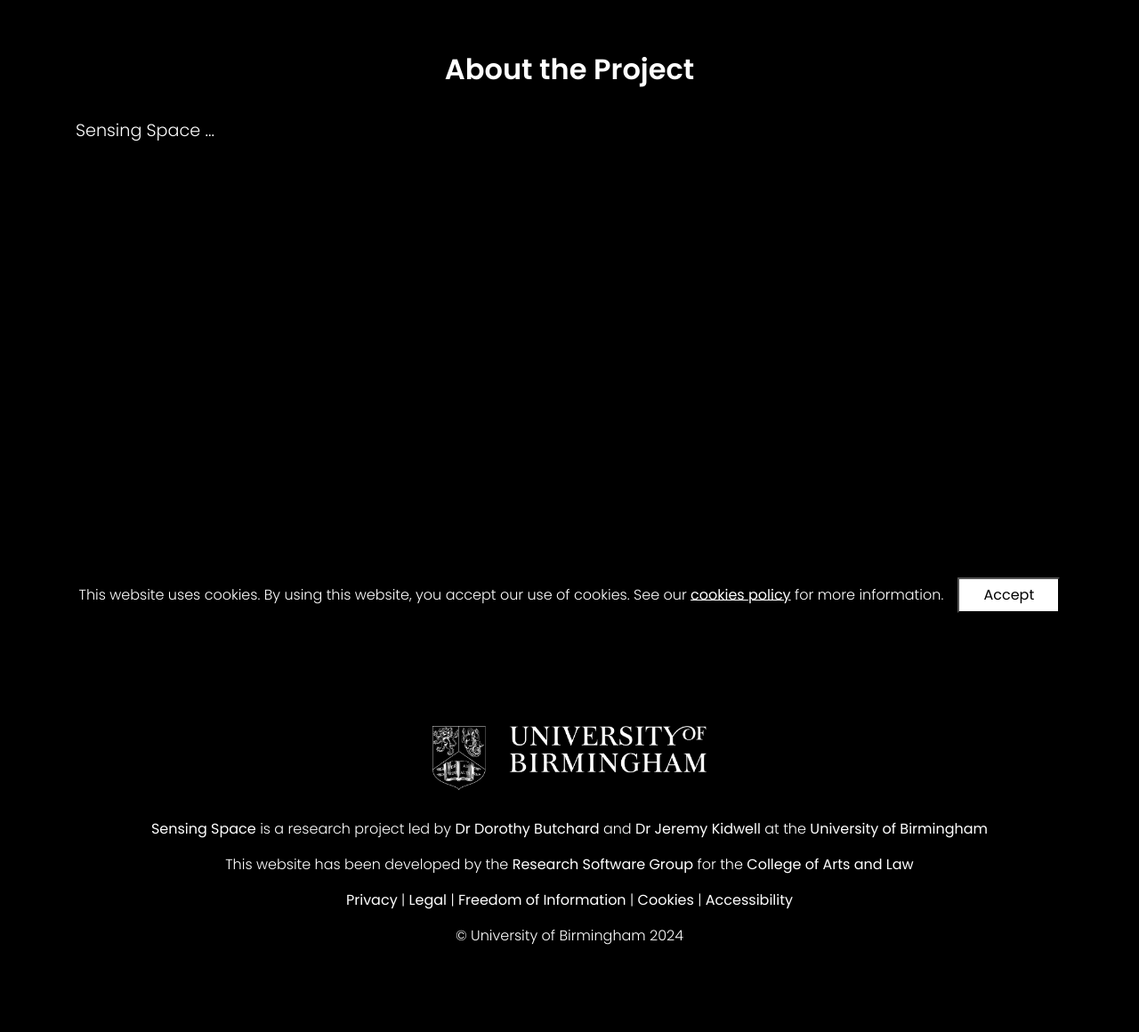
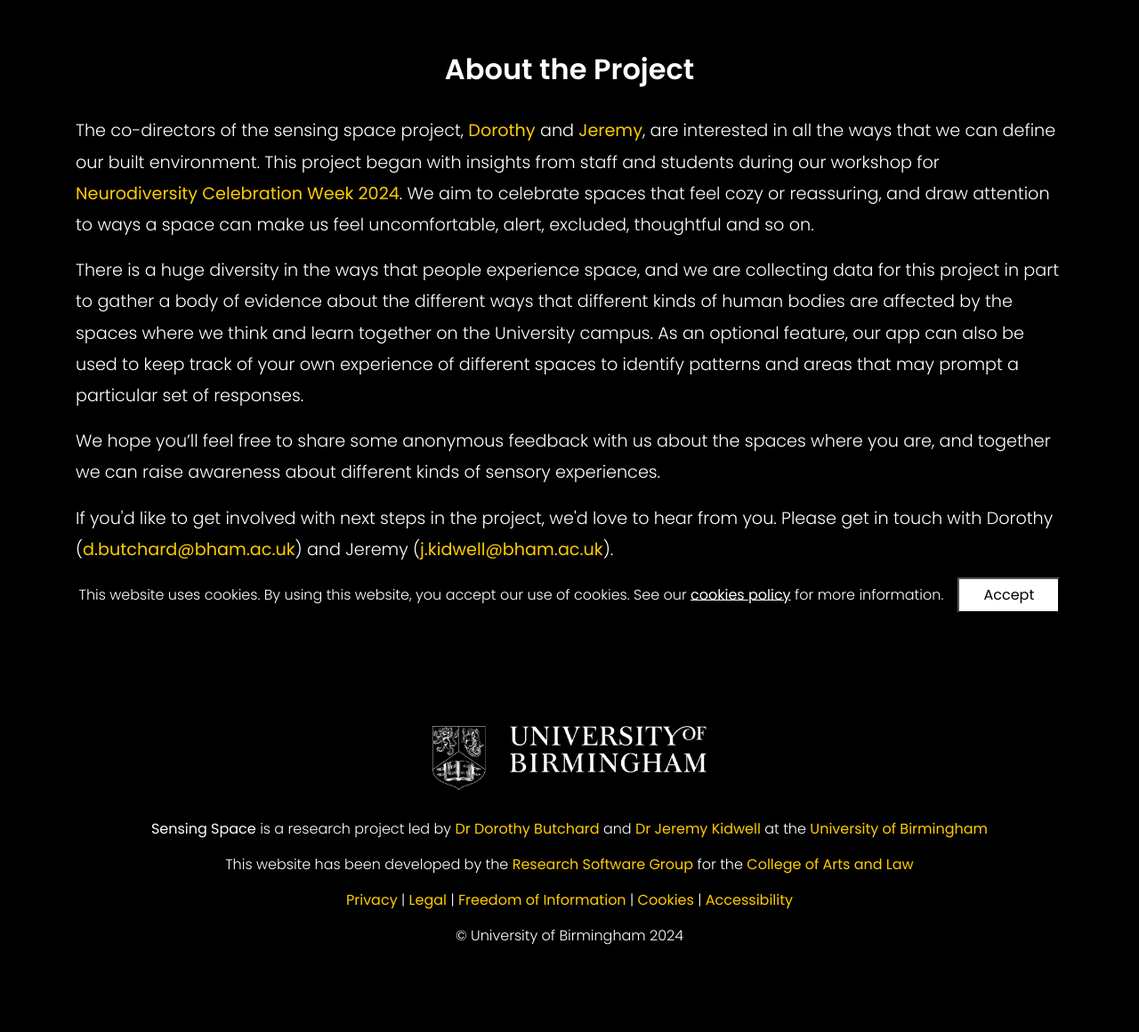
Before and after one commit to bear-rsg/sensing-space, a Django app: page /about/ in a window 1280 px wide. Shown: the part 69-1229 px from the top of the page at 89% size. Run offline with Django 4.2, Linux system fonts and the light colour scheme; parts of the project's set-up code (start-up, migrations or seed data) failed here and were passed over; some libraries are stand-ins or nearby versions.

Commit message:
latest updates from Jeremy, inc about content, location changes, etc

```diff
--- a/django/core/static/css/custom.css
+++ b/django/core/static/css/custom.css
@@ -14,7 +14,7 @@
 }
 
 a {
-    color: #FFF;
+    color: var(--color-primary);
     font-weight: 500;
 }
 
@@ -399,7 +399,7 @@
 
 #campus-iframe {
     width: 100%;
-    height: calc(100vh - 5em);
+    height: calc(100vh - 7em);
     margin-top: 4em;
     display: block;
     border: none;
--- a/django/general/templates/general/about.html
+++ b/django/general/templates/general/about.html
@@ -6,7 +6,16 @@
 <section class="container">
     <h2>About the Project</h2>
     <p>
-        Sensing Space ...
+        The co-directors of the sensing space project, <a href="https://www.birmingham.ac.uk/staff/profiles/english/butchard-dorothy">Dorothy</a> and <a href="https://www.birmingham.ac.uk/staff/profiles/tr/kidwell-jeremy">Jeremy</a>, are interested in all the ways that we can define our built environment. This project began with insights from staff and students during our workshop for <a href="https://imaginingwellbeing.bham.ac.uk/in-space-feeling-the-built-environment/">Neurodiversity Celebration Week 2024</a>. We aim to celebrate spaces that feel cozy or reassuring, and draw attention to ways a space can make us feel uncomfortable, alert, excluded, thoughtful and so on.
+    </p>
+    <p>
+        There is a huge diversity in the ways that people experience space, and we are collecting data for this project in part to gather a body of evidence about the different ways that different kinds of human bodies are affected by the spaces where we think and learn together on the University campus. As an optional feature, our app can also be used to keep track of your own experience of different spaces to identify patterns and areas that may prompt a particular set of responses.
+    </p>
+    <p>
+        We hope you’ll feel free to share some anonymous feedback with us about the spaces where you are, and together we can raise awareness about different kinds of sensory experiences.
+    </p>
+    <p>
+        If you'd like to get involved with next steps in the project, we'd love to hear from you. Please get in touch with Dorothy (<a href="mailto:d.butchard@bham.ac.uk">d.butchard@bham.ac.uk</a>) and Jeremy (<a href="mailto:j.kidwell@bham.ac.uk">j.kidwell@bham.ac.uk</a>).
     </p>
 </section>
 
--- a/django/researchdata/admin.py
+++ b/django/researchdata/admin.py
@@ -28,7 +28,10 @@
 
 @admin.register(models.Survey)
 class SurveyAdminView(admin.ModelAdmin):
-    list_display = ('id', 'slug', 'location', 'geolocation_latitude', 'geolocation_longitude', 'created')
+    list_display = (
+        'id', 'slug', 'location', 'geolocation_latitude',
+        'geolocation_longitude', 'geolocation_accuracy', 'created'
+    )
     search_fields = ('id', 'slug', 'admin_notes', 'created')
     ordering = ('-created',)
     readonly_fields = ('created', 'slug')
@@ -37,6 +40,7 @@
             'fields': (
                 'geolocation_latitude',
                 'geolocation_longitude',
+                'geolocation_accuracy',
                 'where_are_you',
                 'where_are_you_specific',
                 'have_you_been_in_this_space_before',
--- a/django/researchdata/forms.py
+++ b/django/researchdata/forms.py
@@ -27,6 +27,7 @@
         exclude = [
             'geolocation_latitude',
             'geolocation_longitude',
+            'geolocation_accuracy',
             'where_are_you',
             'where_are_you_specific',
             'have_you_been_in_this_space_before',
--- a/django/researchdata/models.py
+++ b/django/researchdata/models.py
@@ -50,6 +50,8 @@
     related_name = 'location'
 
     name = models.CharField(max_length=255, unique=True)
+    latitude = models.CharField(max_length=100, blank=True, null=True)
+    longitude = models.CharField(max_length=100, blank=True, null=True)
 
     def __str__(self):
         return self.name
@@ -87,6 +89,7 @@
 
     geolocation_latitude = models.CharField(max_length=100, blank=True, null=True)
     geolocation_longitude = models.CharField(max_length=100, blank=True, null=True)
+    geolocation_accuracy = models.CharField(max_length=100, blank=True, null=True)
     where_are_you = models.ForeignKey(
         Location, blank=True, null=True,
         on_delete=models.RESTRICT, related_name=related_name,
--- a/django/researchdata/templates/researchdata/snippets/survey-js.html
+++ b/django/researchdata/templates/researchdata/snippets/survey-js.html
@@ -95,10 +95,12 @@
     // Set the geolocation hidden field values
     let geoInputLat = $('#id_geolocation_latitude');
     let geoInputLong = $('#id_geolocation_longitude');
-    if (navigator.geolocation && geoInputLat && geoInputLong){
+    let geoInputAcc = $('#id_geolocation_accuracy');
+    if (navigator.geolocation && geoInputLat && geoInputLong && geoInputAcc){
         navigator.geolocation.getCurrentPosition(function(location){
             geoInputLat.val(location.coords.latitude);
             geoInputLong.val(location.coords.longitude);
+            geoInputAcc.val(location.coords.accuracy);
         });
     }
 
--- a/django/researchdata/templates/researchdata/survey-create.html
+++ b/django/researchdata/templates/researchdata/survey-create.html
@@ -18,6 +18,7 @@
         {% csrf_token %}
         <input type="hidden" id="id_geolocation_latitude" name="geolocation_latitude">
         <input type="hidden" id="id_geolocation_longitude" name="geolocation_longitude">
+        <input type="hidden" id="id_geolocation_accuracy" name="geolocation_accuracy">
         <p>
             <label for="id_where_are_you">Where are you?</label>
             <select name="where_are_you" id="id_where_are_you" required="required">
--- a/django/researchdata/views.py
+++ b/django/researchdata/views.py
@@ -19,6 +19,7 @@
         """
         form.instance.geolocation_latitude = form.data['geolocation_latitude']
         form.instance.geolocation_longitude = form.data['geolocation_longitude']
+        form.instance.geolocation_accuracy = form.data['geolocation_accuracy']
         return super().form_valid(form)
 
     def get_success_url(self):
```
Also changed, not shown: README.md, django/researchdata/migrations/0001_initial.py, django/researchdata/migrations/0002_data_initial.py.
